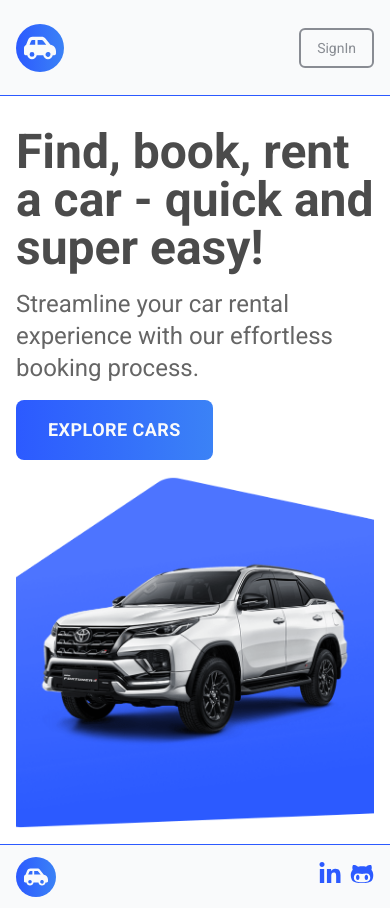
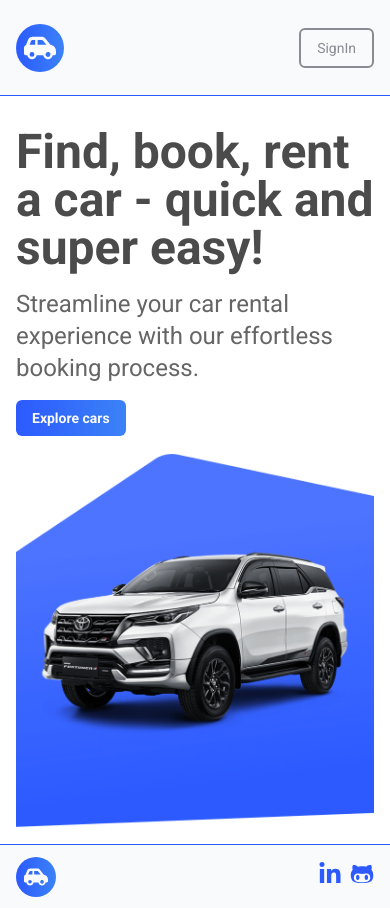
Before and after one commit to SiegfriedBz/Nextjs-CarHub, a Next.js app: page / in a window 390 px wide. Built offline with nearby package versions, Linux system fonts and the light colour scheme; no server answers.

Commit message:
update Hero btn

```diff
--- a/components/Hero.tsx
+++ b/components/Hero.tsx
@@ -33,7 +33,7 @@ const Hero = () => {
 
         <CustomButton
           content='Explore cars'
-          className='btn-large btn-gradient my-4 gap-4'
+          className='btn-small sm:btn-large btn-gradient my-4 gap-4'
           handleClick={scrollToTop}
         />
       </div>
```
